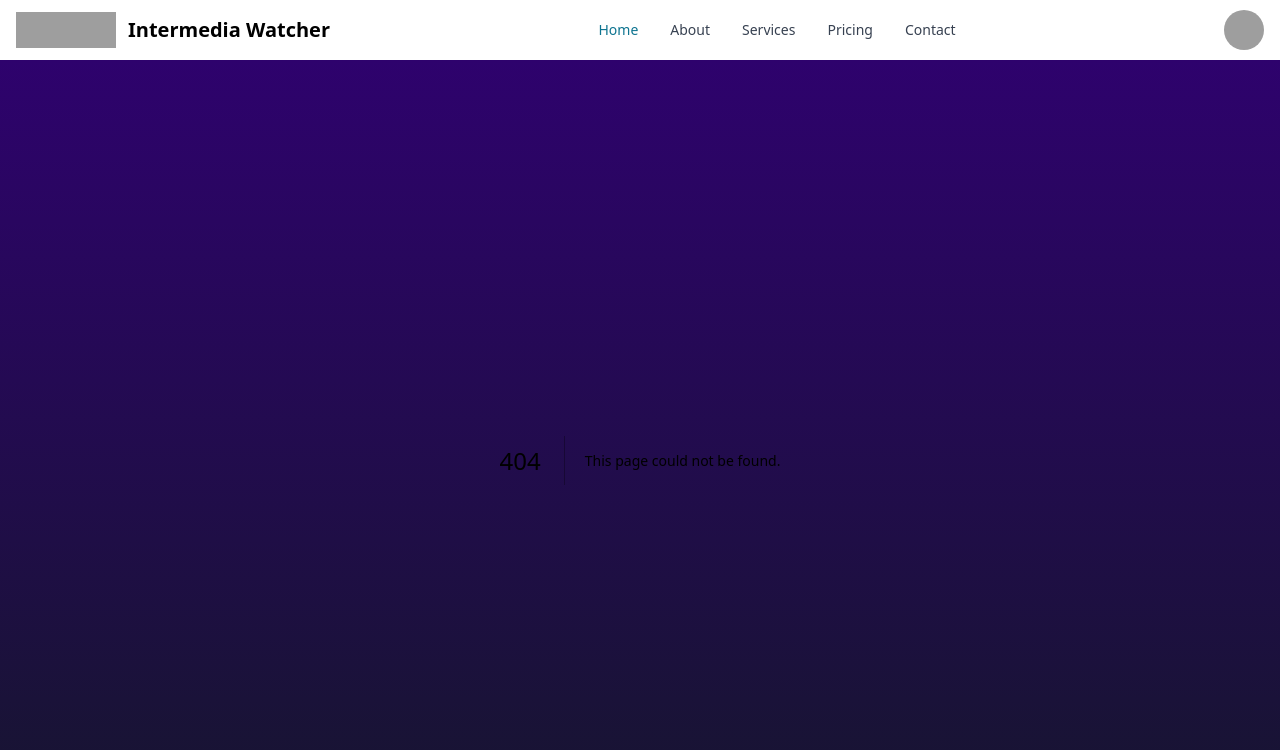
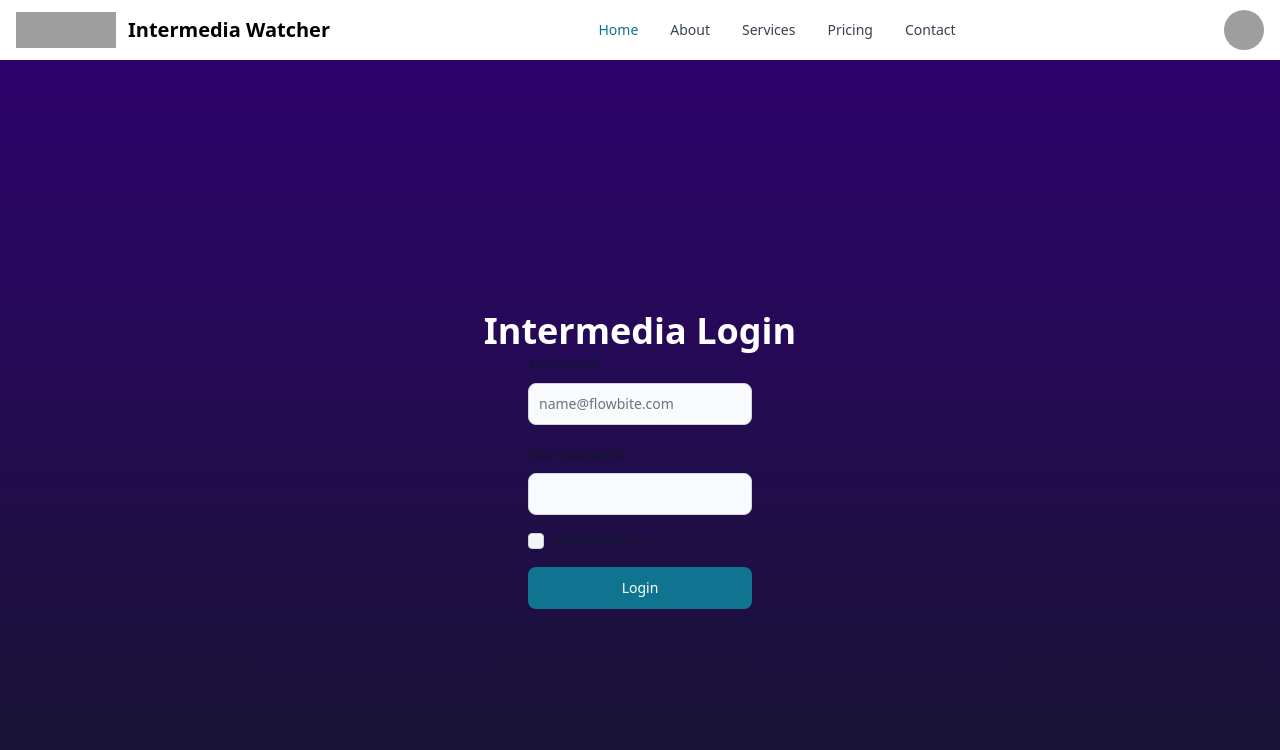
Before and after one commit to marce-ldv/intermedia-watcher, a Next.js app in the folder frontend/: page /login in a window 1280 px wide. Before the commit this address had no page. Shown: the top 750 px of the page. Built offline with nearby package versions, Linux system fonts and the light colour scheme; grey boxes are pictures that could not be loaded.

Commit message:
update table using flowbite

```diff
--- a/frontend/package.json
+++ b/frontend/package.json
@@ -17,6 +17,7 @@
     "next-sanity": "^4.1.6",
     "react": "18.2.0",
     "react-dom": "18.2.0",
+    "react-hook-form": "^7.43.9",
     "zod": "^3.21.4"
   },
   "devDependencies": {
--- /dev/null
+++ b/frontend/src/components/organisms/LoginForm/index.tsx
@@ -0,0 +1,62 @@
+import axios from "axios";
+import { useForm } from "react-hook-form";
+import { Button, Checkbox, Label, TextInput } from "flowbite-react";
+
+const useAuth = () => {
+  const login = async (data: any): Promise<void> => {
+    const response = await axios.post("api/login", data);
+
+    if (!response) {
+      throw new Error("Failed to login");
+    }
+  };
+  return {
+    login,
+  };
+};
+
+export const LoginForm = () => {
+  const { login } = useAuth();
+  const { handleSubmit, register } = useForm();
+
+  const onSubmit = async (data: any) => {
+    try {
+      await login(data);
+    } catch (error) {
+      console.log(error);
+    }
+  };
+
+  return (
+    <form onSubmit={handleSubmit(onSubmit)} className="flex flex-col gap-4">
+      <div>
+        <div className="mb-2 block">
+          <Label htmlFor="email1" value="Your email" />
+        </div>
+        <TextInput
+          id="email1"
+          type="email"
+          placeholder="name@flowbite.com"
+          required={true}
+          {...register("email")}
+        />
+      </div>
+      <div>
+        <div className="mb-2 block">
+          <Label htmlFor="password1" value="Your password" />
+        </div>
+        <TextInput
+          id="password1"
+          type="password"
+          required={true}
+          {...register("password")}
+        />
+      </div>
+      <div className="flex items-center gap-2">
+        <Checkbox id="remember" />
+        <Label htmlFor="remember">Remember me</Label>
+      </div>
+      <Button type="submit">Login</Button>
+    </form>
+  );
+};
--- a/frontend/src/components/organisms/Table/columns.ts
+++ b/frontend/src/components/organisms/Table/columns.ts
@@ -1,15 +1,7 @@
 export const columns = [
-  {
-    Header: 'Logo',
-    accessor: 'logo',
-  },
   {
     Header: 'Name',
     accessor: 'name',
-  },
-  {
-    Header: 'Symbol',
-    accessor: 'symbol',
   },
   {
     Header: 'Price',
--- a/frontend/src/components/organisms/Table/index.tsx
+++ b/frontend/src/components/organisms/Table/index.tsx
@@ -3,6 +3,7 @@ import {useEffect, useState} from "react";
 import {getTrendingCoins} from "~/repository/getTrendingCoins";
 import type {Coin} from "~/domain/Coin";
 import Image from "next/image";
+import {Checkbox, Table} from "flowbite-react";
 
 const useTable = () => {
   const [data, setData] = useState<Coin[]>([]);
@@ -22,51 +23,56 @@ const useTable = () => {
   }
 }
 
-export const Table = () => {
+export const CustomTable = () => {
   const { columns, data } = useTable()
 
   return (
-    <div className="relative overflow-x-auto">
-      <table className="w-full text-left text-sm text-gray-500 dark:text-gray-400">
-        <thead className="bg-gray-50 text-xs uppercase text-gray-700 dark:bg-gray-700 dark:text-gray-400">
+    <Table hoverable={true}>
+      <Table.Head>
         {
           columns.map((column) => (
-            <th
-              key={column.accessor}
-              scope="col"
-              className="px-6 py-3"
-            >
+            <Table.HeadCell className="!p-4" key={column.accessor}>
               {column.Header}
-            </th>
+            </Table.HeadCell>
           ))
         }
-        </thead>
-        <tbody>
+      </Table.Head>
+      <Table.Body className="divide-y">
         {
           data.map((row) => (
-            <tr className="border-b bg-white dark:border-gray-700 dark:bg-gray-800" key={row.name}>
-              <td className="px-6 py-4">
-                <Image src={row.logo} alt={row.name} width={20} height={20} />
-              </td>
-              <th
-                scope="row"
-                className="whitespace-nowrap px-6 py-4 font-medium text-gray-900 dark:text-white"
-              >
-                {row.name}
-              </th>
-              <td className="px-6 py-4">{row.symbol}</td>
-              <td className="px-6 py-4">{row.price}</td>
-              <td className="px-6 py-4">{row.priceChange24hAgo}</td>
-              <td className="px-6 py-4">{row.marketCap}</td>
-              <td className="px-6 py-4">
-                {/*  checkbox */}
-                {row.canFavorite}
-              </td>
-            </tr>
+            <Table.Row key={row.name} className="bg-white dark:border-gray-700 dark:bg-gray-800">
+              <Table.Cell className="!p-4">
+                <div className="flex items-center gap-4">
+                  <div className="w-8 h-8 relative">
+                    <Image
+                      src={row.logo}
+                      alt={row.name}
+                      width={32}
+                      height={32}
+                    />
+                  </div>
+                  <div className="flex flex-col">
+                    <span className="text-sm font-medium">{row.name}</span>
+                    <span className="text-xs text-gray-500">{row.symbol}</span>
+                  </div>
+                </div>
+              </Table.Cell>
+              <Table.Cell className="!p-4">
+                <span className="text-sm font-medium">{row.price}</span>
+              </Table.Cell>
+              <Table.Cell className="!p-4">
+                <span className="text-sm font-medium">{row.marketCap}</span>
+              </Table.Cell>
+              <Table.Cell className="!p-4">
+                <span className="text-sm font-medium">{row.priceChange24hAgo}</span>
+              </Table.Cell>
+              <Table.Cell className="!p-4">
+                <Checkbox id="remember" checked={row.canFavorite} />
+              </Table.Cell>
+            </Table.Row>
           ))
         }
-        </tbody>
-      </table>
-    </div>
+      </Table.Body>
+    </Table>
   )
 }
--- a/frontend/src/pages/index.tsx
+++ b/frontend/src/pages/index.tsx
@@ -1,46 +1,20 @@
-import {type NextPage} from "next";
+import { type NextPage } from "next";
 import Head from "next/head";
-import dynamic from "next/dynamic";
-import {CustomNavbar} from "~/components/molecules/Navbar";
-
-const Table = dynamic(
-  () => import("~/components/organisms/Table").then((mod) => mod.Table),
-  {
-    ssr: false,
-  }
-);
+import {CustomTable} from "~/components/organisms/Table";
 
 const Home: NextPage = () => {
   return (
     <>
       <Head>
         <title>Intermedia Watcher</title>
-        <meta name="description" content="Generated by create-t3-app"/>
-        <link rel="icon" href="/favicon.ico"/>
+        <meta name="description" content="Generated by create-t3-app" />
+        <link rel="icon" href="/favicon.ico" />
       </Head>
 
-      <h1 className="text-4xl font-bold text-white">Intermedia Watcher</h1>
-      <Table/>
+      {/*<h1 className="text-4xl font-bold text-white">Intermedia Watcher</h1>*/}
+      <CustomTable />
     </>
   );
 };
 
 export default Home;
-
-// const client = createClient({
-//   projectId: "6fyyl8sn",
-//   dataset: "production",
-//   apiVersion: "2023-04-06",
-//   useCdn: false,
-// });
-
-// export async function getStaticProps() {
-//   const query = `*[_type == "coin"]`;
-//   const coins = await client.fetch(query);
-//
-//   return {
-//     props: {
-//       coins,
-//     },
-//   };
-// }
--- /dev/null
+++ b/frontend/src/pages/login.tsx
@@ -0,0 +1,20 @@
+import { NextPage } from "next";
+import Head from "next/head";
+import { LoginForm } from "~/components/organisms/LoginForm";
+
+const Login: NextPage = () => {
+  return (
+    <>
+      <Head>
+        <title>Login</title>
+        <meta name="description" content="Generated by create-t3-app" />
+        <link rel="icon" href="/favicon.ico" />
+      </Head>
+
+      <h1 className="text-4xl font-bold text-white">Intermedia Login</h1>
+      <LoginForm />
+    </>
+  );
+};
+
+export default Login;
```
